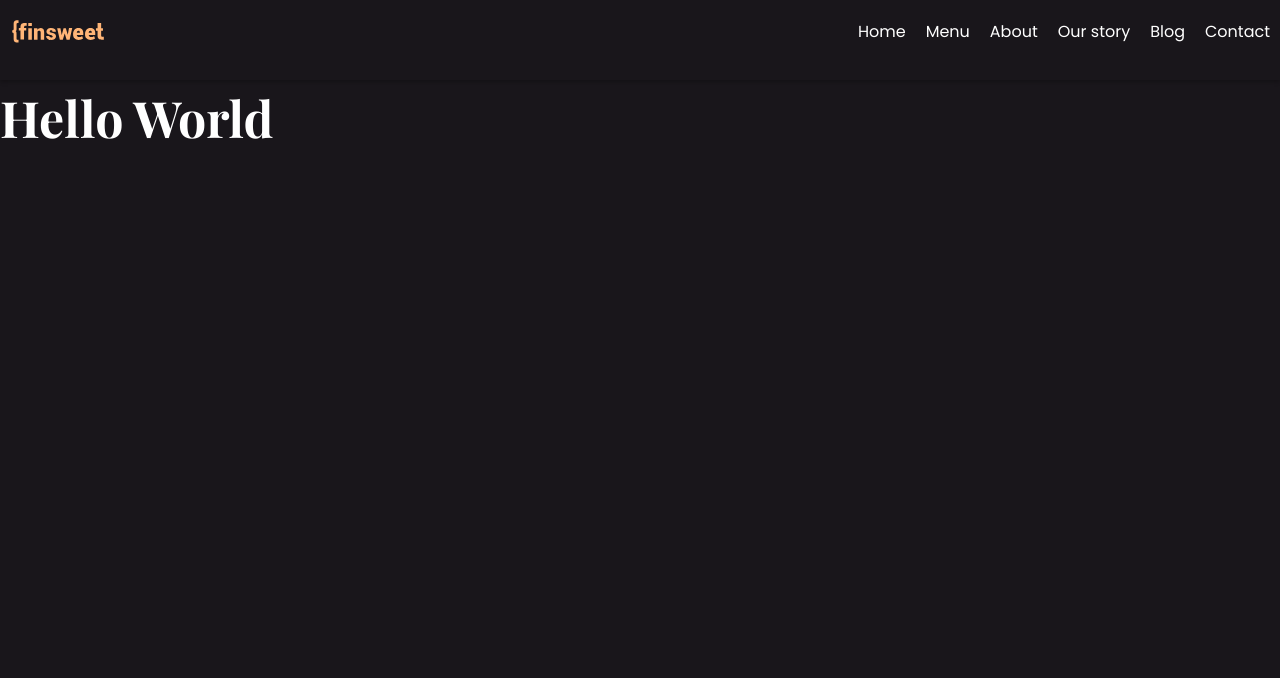
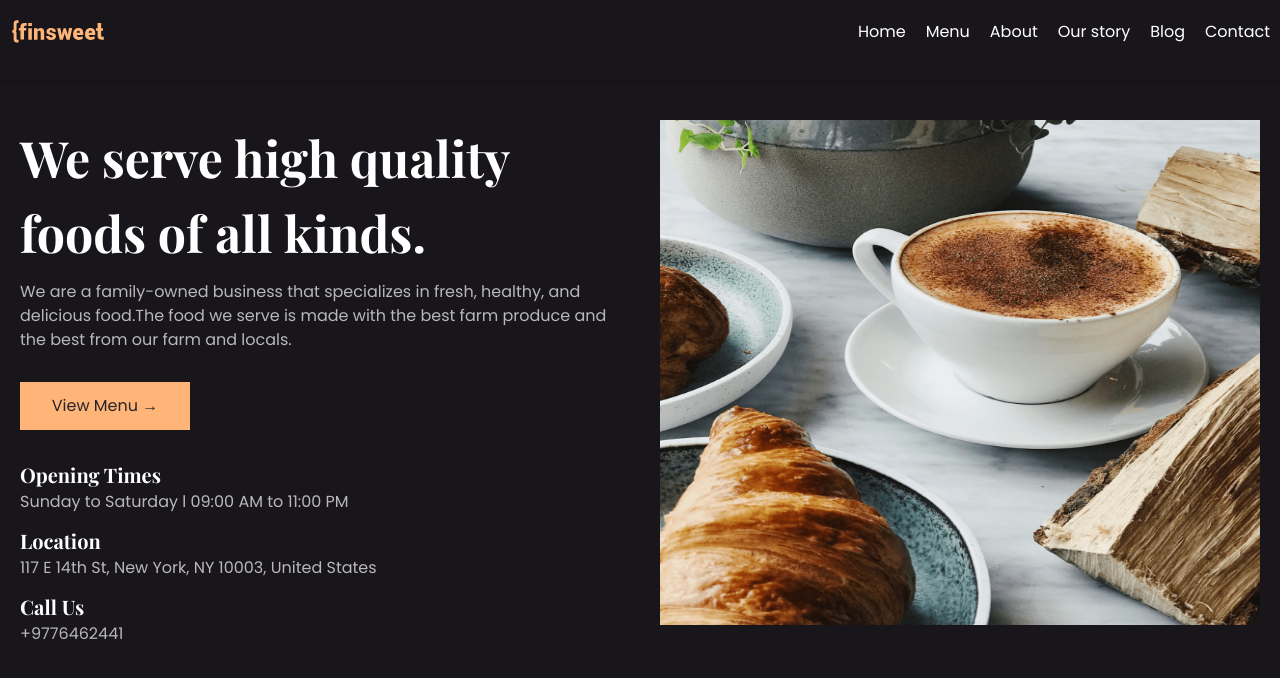
Before and after one commit to muchirijane/next-finsweet-restaurant, a Next.js app: page / in a window 1280 px wide. Shown: the top 678 px of the page. Built offline with nearby package versions, Linux system fonts and the light colour scheme.

Commit message:
added the hero section

```diff
--- a/GlobalStyles/GlobalStyles.js
+++ b/GlobalStyles/GlobalStyles.js
@@ -11,8 +11,10 @@ const GlobalStyle = createGlobalStyle`
 :root{
   --color-black: #19161B;
   --medium-black: #161616;
+  --dark-grey: #27252d;
+  --light-grey: #b8b8b8;
+  --color-grey: #B8B8B8;
   --color-white: #fff;
-  --color-grey: #B8B8B8;
   --color-orange: #FFB577;
   --light-blue: #C4E4EA;
   --color-blue: rgba(0, 0, 0, 0.16);
@@ -36,17 +38,20 @@ body{
   color: var(--color-grey);
 
 }
+h1,h2,h3,h4,h5,h6{
+  font-family: 'Playfair Display', serif;
+  color: var(--color-white);
+}
 
 h1,h2{
   color: var(--color-white);
   font-size: 5rem;
   font-weight: 700;
 }
+h3{
+  font-size: 2rem;
+}
 
-h1,h2,h3,h4,h5,h6{
-  font-family: 'Playfair Display', serif;
-  color: var(--color-white);
-}
 `
 
 export default GlobalStyle
@@ -55,6 +60,34 @@ export const Container = styled.section`
   max-width: 128rem;
   margin: 0 auto;
 `
+
+export const GridContainer = styled.div`
+  display: grid;
+  grid-template-columns: repeat(auto-fit, minmax(350px, 1fr));
+  grid-column-gap: 4rem;
+  grid-row-gap: 3rem;
+`
+
+export const ButtonLink = styled.a`
+  text-decoration: none;
+  background-color: var(--color-orange);
+  color: var(--dark-grey);
+  padding: 1.2rem 2.4rem;
+  display: flex;
+  justify-content: center;
+  align-items: center;
+  transition: all 0.3s ease-in-out;
+
+  &:hover {
+    background-color: var(--dark-grey);
+    color: var(--color-white);
+    transform: translateY(2px);
+  }
+  &:active {
+    transform: translateY(-2px);
+  }
+`
+
 export const device = {
   mobileS: `only screen and (max-width: 20em)`, //320px
   mobileM: `only screen and (max-width: 23.44em)`, //375px
--- /dev/null
+++ b/components/UI/Hero/Hero.js
@@ -0,0 +1,60 @@
+import React from 'react'
+import { ButtonLink, Container } from '../../../GlobalStyles/GlobalStyles'
+import Image from 'next/image'
+import headerImage from '../../../public/home/header-image.png'
+import {
+  HeroGrid,
+  HeroGridItem1,
+  HeroGridItem2,
+  HeroOpeningDetails,
+  HeroOpeningText,
+  HeroButtonWrapper,
+} from './Hero.styles'
+export default function Hero() {
+  const title = 'We serve high quality foods of all kinds.'
+  const subtitle =
+    'We are a family-owned business that specializes in fresh, healthy, and delicious food.The food we serve is made with the best farm produce and the best from our farm and locals.'
+  const contactDetails = [
+    {
+      title: 'Opening Times',
+      details: 'Sunday to Saturday  l  09:00 AM to 11:00 PM',
+    },
+    {
+      title: 'Location',
+      details: '117 E 14th St, New York, NY 10003, United States',
+    },
+    { title: 'Call Us', details: '+9776462441' },
+  ]
+  return (
+    <>
+      <Container>
+        <HeroGrid>
+          <HeroGridItem1>
+            <h1>{title}</h1>
+            <p>{subtitle}</p>
+            <HeroButtonWrapper>
+              <ButtonLink href="/menu">View Menu &rarr; </ButtonLink>
+            </HeroButtonWrapper>
+            <HeroOpeningDetails>
+              {contactDetails.map((item, index) => (
+                <HeroOpeningText key={index}>
+                  <h3>{item.title}</h3>
+                  <p>{item.details}</p>
+                </HeroOpeningText>
+              ))}
+            </HeroOpeningDetails>
+          </HeroGridItem1>
+          <HeroGridItem2>
+            <Image
+              src={headerImage}
+              width={608}
+              height={512}
+              layout="responsive"
+              alt="a cup of hot coffee"
+            />
+          </HeroGridItem2>
+        </HeroGrid>
+      </Container>
+    </>
+  )
+}
--- /dev/null
+++ b/components/UI/Hero/Hero.styles.js
@@ -0,0 +1,42 @@
+import styled from 'styled-components'
+import { device } from '../../../GlobalStyles/GlobalStyles'
+
+export const HeroGrid = styled.div`
+  display: grid;
+  padding: 0 2rem;
+  grid-template-columns: repeat(auto-fit, minmax(350px, 1fr));
+  grid-column-gap: 4rem;
+  grid-row-gap: 3rem;
+  margin-top: 4rem;
+`
+export const HeroGridItem1 = styled.div`
+  display: flex;
+  flex-direction: column;
+  h1 {
+    margin-bottom: 1rem;
+  }
+`
+export const HeroGridItem2 = styled.div`
+  height: 100%;
+
+  @media ${device.tablet} {
+    img {
+      height: 400px;
+    }
+  }
+`
+export const HeroButtonWrapper = styled.div`
+  width: 17rem;
+  margin-top: 3rem;
+`
+export const HeroContent = styled.div``
+
+export const HeroOpeningDetails = styled.div`
+  margin-top: 3rem;
+`
+export const HeroOpeningText = styled.div`
+  margin-bottom: 1.2rem;
+  p {
+    width: 90%;
+  }
+`
--- a/pages/index.js
+++ b/pages/index.js
@@ -1,9 +1,10 @@
 import Layout from '../components/layout/Layout'
+import Hero from '../components/UI/Hero/Hero'
 
 export default function Home() {
   return (
     <Layout pageTitle="Home | FinSweet Restaurant">
-      <h1>Hello World</h1>
+      <Hero />
     </Layout>
   )
 }
```
